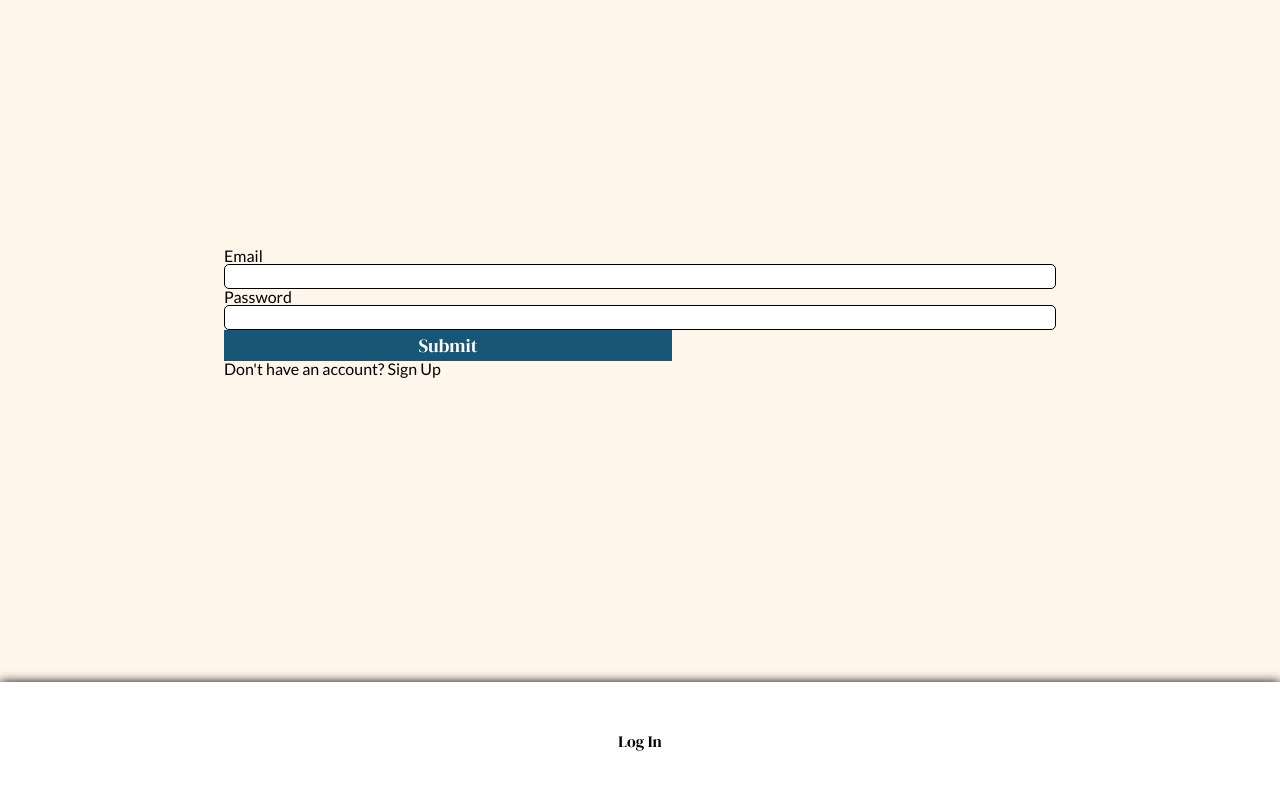
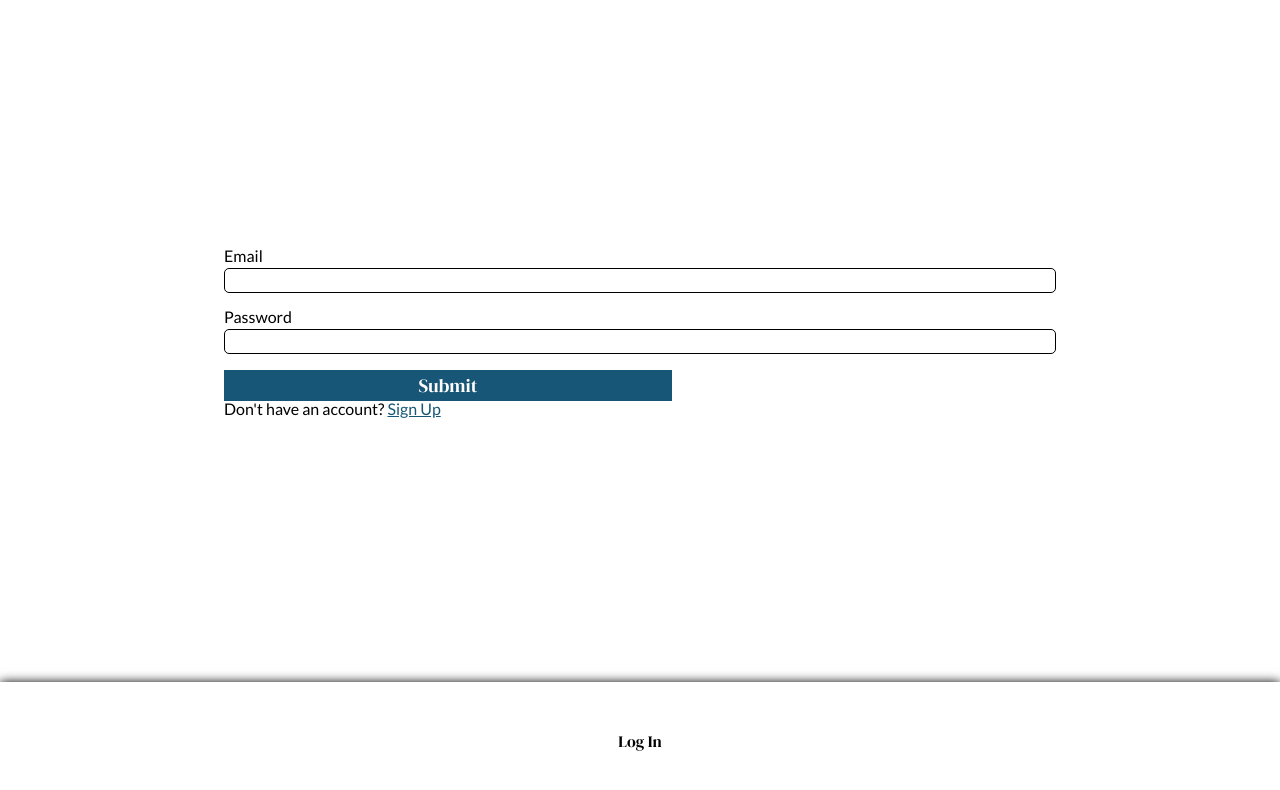
Before and after one commit to philteigne/marvel_rating, a React (Create React App) app in the folder frontend/: page / in a window 1280 px wide. Both pictures are taken after a click on the item "Log In". Shown: the top 790 px of the page. Built offline with nearby package versions, Linux system fonts and the light colour scheme.

Commit message:
updated splash and login styling

```diff
--- a/frontend/src/App.css
+++ b/frontend/src/App.css
@@ -101,6 +101,11 @@ p {
 	font-weight: 400;
 }
 
+a {
+	color: #175676;
+	text-decoration: underline;
+}
+
 label {
 	font-family: 'Lato', sans-serif;
 	font-size: 12pt;
@@ -135,7 +140,7 @@ button {
 .background {
 	width: 100%;
 	height: 100%;
-	background-color: #FFF6EB;
+	background-color: white;
 	display: inline-block;
 	position: absolute;
 	z-index: -1;
@@ -188,6 +193,18 @@ nav {
 	padding: 35vw 17.5vw
 }
 
+.page-header {
+	margin-bottom: 6pt;
+}
+
+.welcome-button {
+	margin-top: 6pt;
+	align-self: flex-end;
+}
+
+.welcome-paragraph {
+	margin-bottom: 6pt;
+}
 
 /* Login */
 
@@ -206,11 +223,22 @@ nav {
 
 .login-label {
 	display: block;
+	margin-bottom: 12pt;
 }
 
 .login-input {
 	display: block;
 	width: 100%;
+	margin-top: 3pt;
+}
+
+.login-controls {
+	display: flex;
+	justify-content: space-between;
+}
+
+.login-button {
+	margin-bottom: 6pt;
 }
 
 /* MovieDetails */
```
